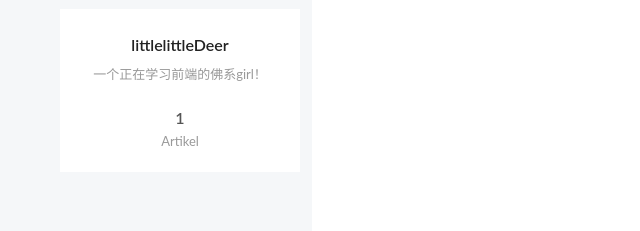
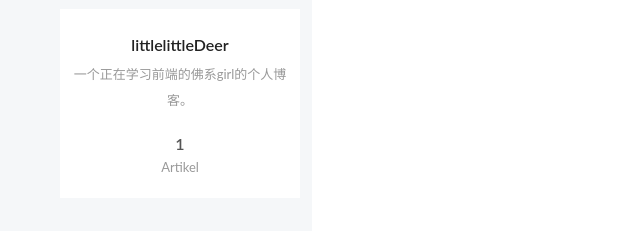
Before and after one commit to littlelittleDeer/littlelittleDeer.github-io, a plain HTML site: page 2018/11/24/扬帆！启航！/index.html in a window 1280 px wide. Shown: the part 254-485 px from the top of the page, 0-640 px from the left. Drawn offline with Linux system fonts and the light colour scheme.

Commit message:
Site updated: 2018-11-24 20:30:02

```diff
--- a/2018/11/24/扬帆！启航！/index.html
+++ b/2018/11/24/扬帆！启航！/index.html
@@ -108,17 +108,18 @@
 
 
 
-  <meta name="description" content="一个正在学习前端的佛系girl！">
+  <meta name="description" content="一个正在学习前端的佛系girl的个人博客。">
+<meta name="keywords" content="前端，个人博客">
 <meta property="og:type" content="article">
 <meta property="og:title" content="扬帆！启航！">
 <meta property="og:url" content="http://yoursite.com/2018/11/24/扬帆！启航！/index.html">
 <meta property="og:site_name" content="小小鹿的博客">
-<meta property="og:description" content="一个正在学习前端的佛系girl！">
+<meta property="og:description" content="一个正在学习前端的佛系girl的个人博客。">
 <meta property="og:locale" content="zh-Hans">
 <meta property="og:updated_time" content="2018-11-24T10:41:01.370Z">
 <meta name="twitter:card" content="summary">
 <meta name="twitter:title" content="扬帆！启航！">
-<meta name="twitter:description" content="一个正在学习前端的佛系girl！">
+<meta name="twitter:description" content="一个正在学习前端的佛系girl的个人博客。">
 
 
 
@@ -309,7 +310,7 @@
 
     <span hidden itemprop="author" itemscope="" itemtype="http://schema.org/Person">
       <meta itemprop="name" content="littlelittleDeer">
-      <meta itemprop="description" content="一个正在学习前端的佛系girl！">
+      <meta itemprop="description" content="一个正在学习前端的佛系girl的个人博客。">
       <meta itemprop="image" content="/images/avatar.gif">
     </span>
 
@@ -454,7 +455,7 @@
           <div class="site-author motion-element" itemprop="author" itemscope="" itemtype="http://schema.org/Person">
 
               <p class="site-author-name" itemprop="name">littlelittleDeer</p>
-              <p class="site-description motion-element" itemprop="description">一个正在学习前端的佛系girl！</p>
+              <p class="site-description motion-element" itemprop="description">一个正在学习前端的佛系girl的个人博客。</p>
           </div>
 
 
--- a/css/main.css
+++ b/css/main.css
@@ -1850,7 +1850,7 @@ pre .javascript .function {
   width: 4px;
   height: 4px;
   border-radius: 50%;
-  background: #ff5349;
+  background: #7f00d5;
 }
 .links-of-blogroll {
   font-size: 13px;
```
Also changed, not shown: archives/2018/11/index.html (+5 -4 lines), archives/2018/index.html (+5 -4 lines), archives/index.html (+5 -4 lines), index.html (+6 -5 lines).
